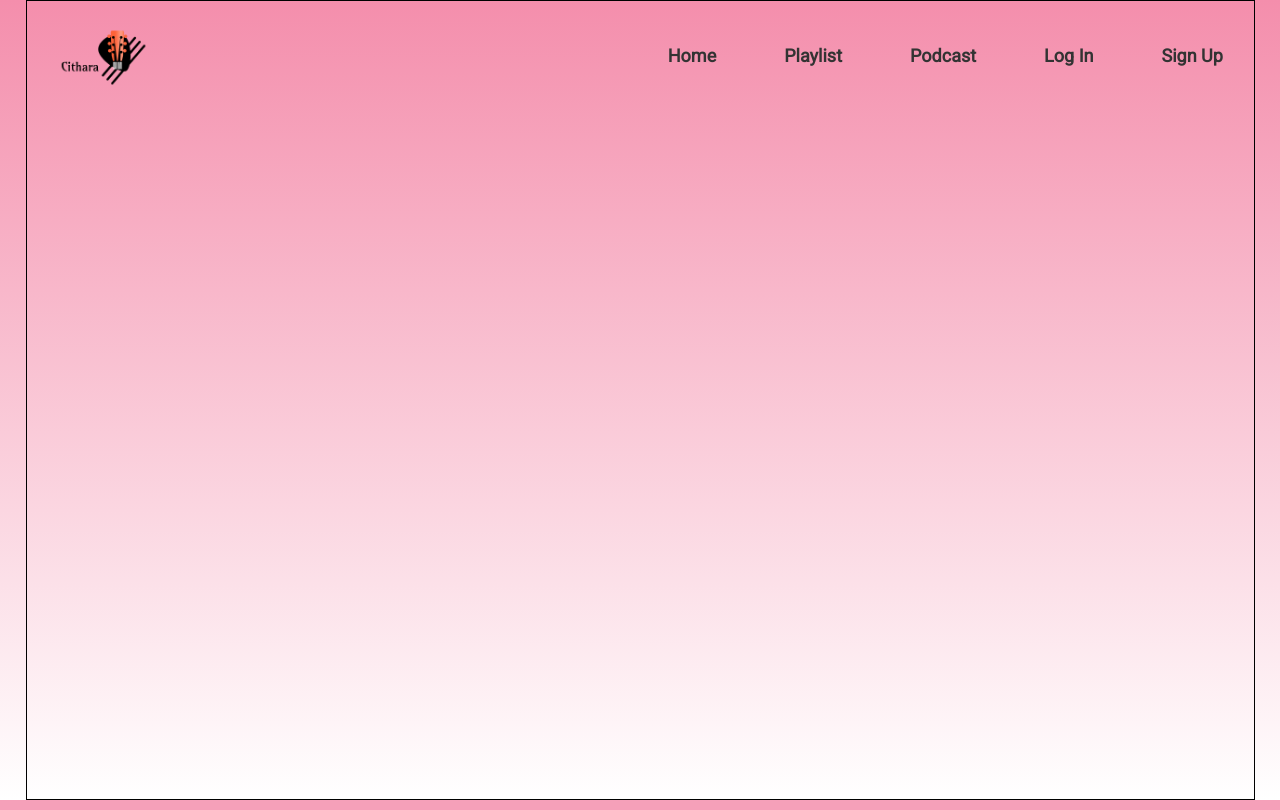
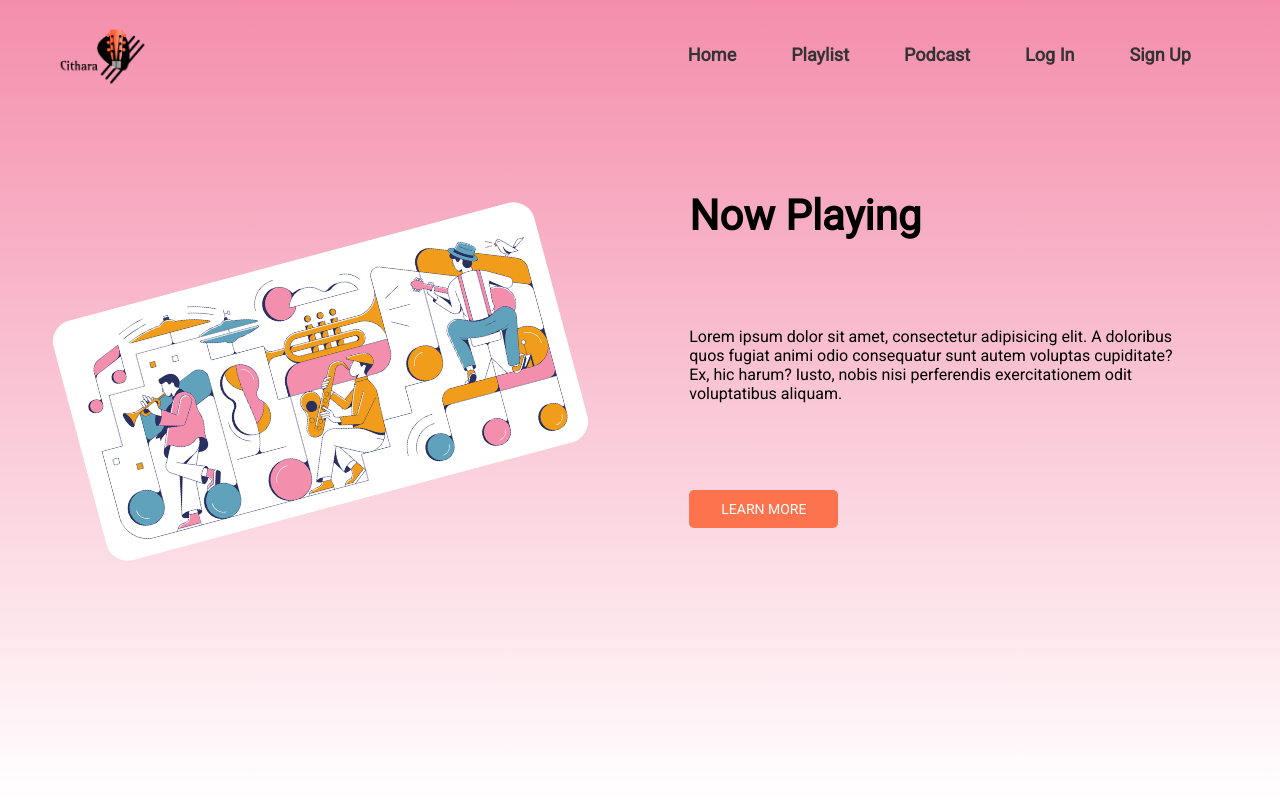
Before and after one commit to jose-a-dlc05/cithara-frontend, a PHP site: page /home.html in a window 1280 px wide. Run offline with PHP 8.4, Linux system fonts and the light colour scheme; some web fonts are replaced.

Commit message:
Added hero and styled, a few small items to fix on it

```diff
--- a/home.html
+++ b/home.html
@@ -26,7 +26,25 @@
         </nav>
       </header>
 
-      <main></main>
+      <section class="hero">
+        <div class="hero-left">
+          <img
+            src="/resources/img/full_band.png"
+            alt="Band playing at the same time"
+            class="full-band-image"
+          />
+        </div>
+        <div class="hero-right">
+          <h2 class="hero-right--header">Now Playing</h2>
+          <p class="hero-right--description">
+            Lorem ipsum dolor sit amet, consectetur adipisicing elit. A
+            doloribus quos fugiat animi odio consequatur sunt autem voluptas
+            cupiditate? Ex, hic harum? Iusto, nobis nisi perferendis
+            exercitationem odit voluptatibus aliquam.
+          </p>
+          <a href="#" class="primary-btn btn hero-right--btn">Learn More</a>
+        </div>
+      </section>
     </div>
   </body>
 </html>
--- a/resources/css/style.css
+++ b/resources/css/style.css
@@ -361,7 +361,7 @@ strong {
 .container {
   width: 1229px; /*  90%  */
   margin: 0 auto;
-  border: 1px solid black;
+  /* border: 1px solid black; */
   height: 100%;
 }
 
@@ -375,12 +375,12 @@ strong {
   display: flex;
   position: relative;
   top: 34px;
-  left: 450px;
+  left: 484px;
   list-style: none;
 }
 
 .nav-item {
-  margin-left: 68px;
+  margin-left: 55px;
   color: #333333;
 }
 
@@ -390,3 +390,39 @@ strong {
   font-size: 18px;
   font-weight: bold;
 }
+
+.hero {
+  display: flex;
+  margin: 0 auto;
+}
+
+
+.full-band-image {
+  width: 498px;
+  border-radius: 22px;
+}
+
+.hero-left {
+  margin: 0 auto;
+  position: relative;
+  top: 149px;
+  left: -3px;
+  transform: rotate(-15deg);
+}
+
+.hero-right {
+  width: 490px;
+  margin: 0 auto;
+  position: relative;
+  top: 84px;
+  right: 15px;
+}
+
+.hero-right--header {
+  font-size: 42px;
+}
+
+.hero-right--description,
+.hero-right--btn {
+  margin-top: 87px;
+}
```
